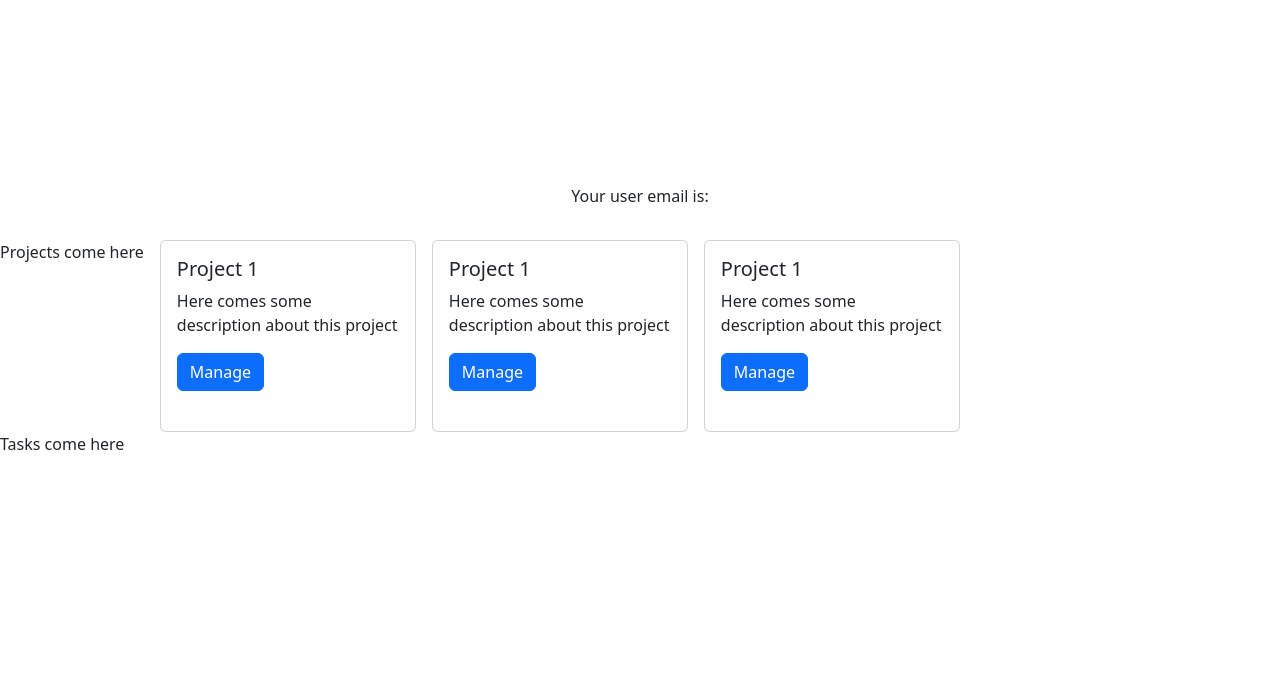
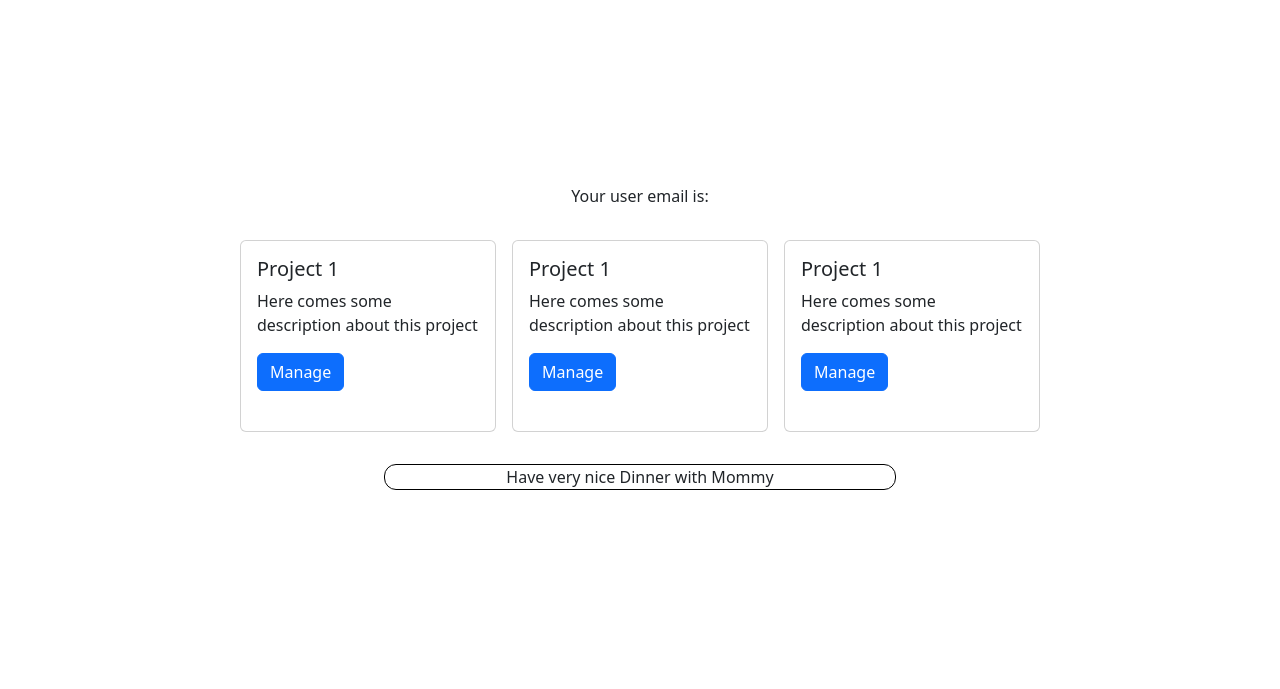
Before and after one commit to LexanderThakur/Project_Board, a Django app: page / in a window 1280 px wide. Shown: the part 616-1305 px from the top of the page. Run offline with Django 5.2, Linux system fonts and the light colour scheme.

Commit message:
cahnging to ai front end after this

```diff
--- a/backend/static/css/style.css
+++ b/backend/static/css/style.css
@@ -23,6 +23,9 @@ body {
   width: 100%;
   display: flex;
   gap: 1rem;
+  display: flex;
+  justify-content: center;
+  align-items: center;
 }
 
 .projectCard {
@@ -32,4 +35,16 @@ body {
 
 .tasks {
   width: 100%;
+  display: flex;
+  justify-content: center;
+  align-items: center;
 }
+
+.taskCard {
+  width: 40%;
+
+  border: solid 1px black;
+  border-radius: 12px;
+  text-align: center;
+  margin: 2rem;
+}
--- a/backend/templates/index.html
+++ b/backend/templates/index.html
@@ -44,8 +44,6 @@
       <p class="me"></p>
 
       <div class="projects">
-        <p>Projects come here</p>
-
         <div class="card projectCard">
           <div class="card-body">
             <h5 class="card-title">Project 1</h5>
@@ -78,7 +76,7 @@
       </div>
 
       <div class="tasks">
-        <p>Tasks come here</p>
+        <div class="taskCard">Have very nice Dinner with Mommy</div>
       </div>
     </div>
 
```
